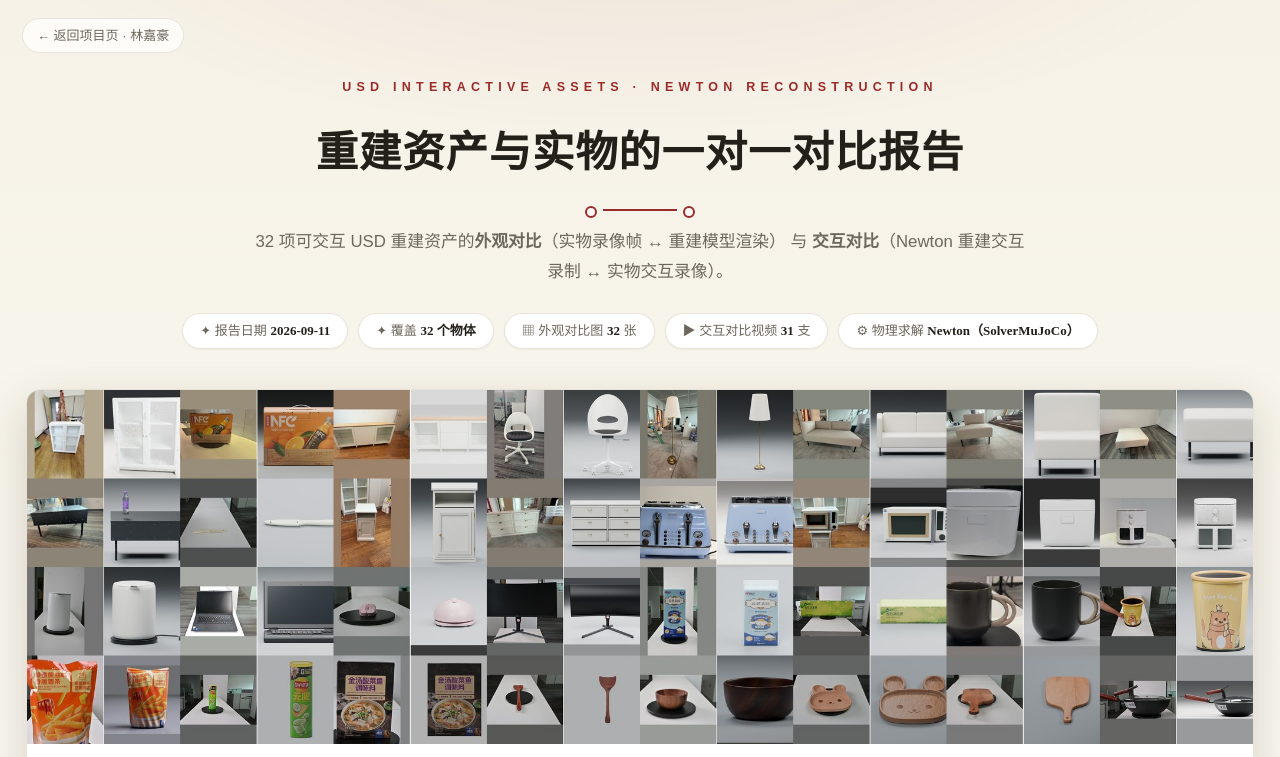
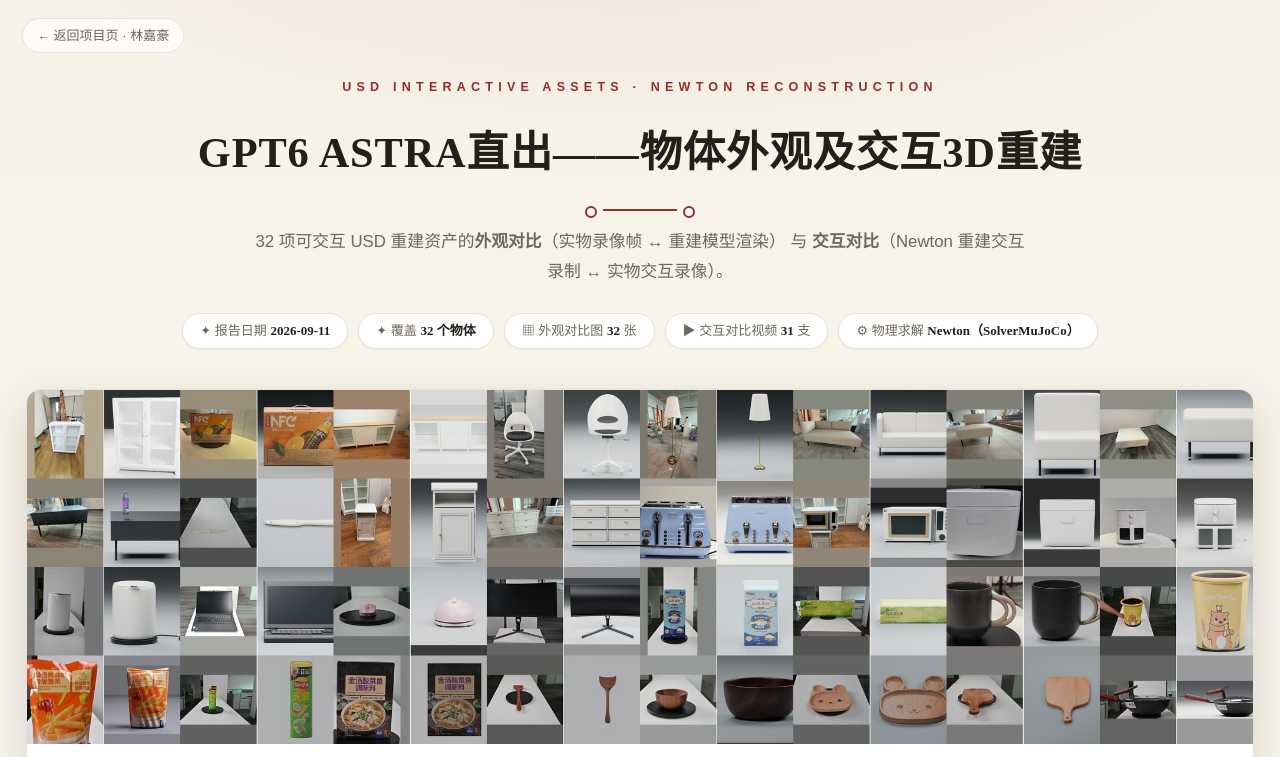
Before and after one commit to LinBornRain/LinBornRain.github.io, a Jekyll site: the page assets/projects/3d-reconstruction/index.html, which Jekyll copies as it is, in a window 1280 px wide and 900 px high, cut to the strip 0-757 px from the top of the window. Built offline with Jekyll 4.4.1, drawn with Linux system fonts in a browser that asks for light colours.

Commit message:
style(3d-reconstruction): 统一标题为「GPT6 ASTRA直出——物体外观及交互3D重建」
- 报告页 <title> / og:title / 主标题
- 项目页 front matter title 与 H1、项目列表（两处入口）

```diff
--- a/assets/projects/3d-reconstruction/index.html
+++ b/assets/projects/3d-reconstruction/index.html
@@ -3,11 +3,11 @@
 <head>
 <meta charset="UTF-8">
 <meta name="viewport" content="width=device-width, initial-scale=1.0">
-<title>3D 物体外观和交互重建 · 实物对比报告</title>
+<title>GPT6 ASTRA直出——物体外观及交互3D重建</title>
 <meta name="description" content="32 项可交互 USD 重建资产的实物 ↔ 重建一对一对比：32 张规范化外观对比图与 31 支 Newton 交互录制 ↔ 实物录像并置对比视频。">
 <meta name="author" content="林嘉豪 · Jiahao Lin">
 <meta property="og:type" content="website">
-<meta property="og:title" content="3D 物体外观和交互重建 · 实物 ↔ 重建一对一对比">
+<meta property="og:title" content="GPT6 ASTRA直出——物体外观及交互3D重建">
 <meta property="og:description" content="32 项 USD 可交互资产：外观逐视角对照（5:5、无文字）+ Newton 交互录制与实物录像并置对比（31 支）。">
 <meta property="og:image" content="外观对比/banner_collage.jpg">
 <meta name="twitter:card" content="summary_large_image">
@@ -488,7 +488,7 @@
 <header class="hero">
   <a class="site-back" href="https://linbornrain.github.io/projects/3d-reconstruction/">← 返回项目页 · 林嘉豪</a>
   <div class="kicker">USD Interactive Assets · Newton Reconstruction</div>
-  <h1>重建资产与实物的一对一对比报告</h1>
+  <h1>GPT6 ASTRA直出——物体外观及交互3D重建</h1>
   <div class="rule"></div>
   <p class="sub">32 项可交互 USD 重建资产的<b>外观对比</b>（实物录像帧 ↔ 重建模型渲染）
   与 <b>交互对比</b>（Newton 重建交互录制 ↔ 实物交互录像）。</p>
--- a/projects/index.html
+++ b/projects/index.html
@@ -31,10 +31,10 @@
 
 <div class="project-item">
   <a class="project-thumb" href="/assets/projects/3d-reconstruction/index.html">
-    <img src="/assets/thumbnails/3d-reconstruction.png" alt="3D Object Appearance & Interaction Reconstruction" loading="lazy">
+    <img src="/assets/thumbnails/3d-reconstruction.png" alt="GPT6 ASTRA直出——物体外观及交互3D重建" loading="lazy">
   </a>
   <div class="project-body">
-    <h3><a href="/assets/projects/3d-reconstruction/index.html">3D 物体外观和交互重建</a></h3>
+    <h3><a href="/assets/projects/3d-reconstruction/index.html">GPT6 ASTRA直出——物体外观及交互3D重建</a></h3>
     <p>个人项目 · 2026.09<br>
     以实拍视频为唯一依据，重建 32 项可交互 USD 资产，在 Newton 中复现真实交互；逐视角外观对照 + 左右并置交互对比视频。<br>
     <code>USD / USDZ</code> <code>Newton</code> <code>SolverMuJoCo</code> <code>Blender</code> <code>FFmpeg</code> <code>Real2Sim</code></p>
```
Also changed, not shown: _pages/projects.md (+1 -1 lines), _projects/3d-reconstruction.md (+2 -2 lines).
